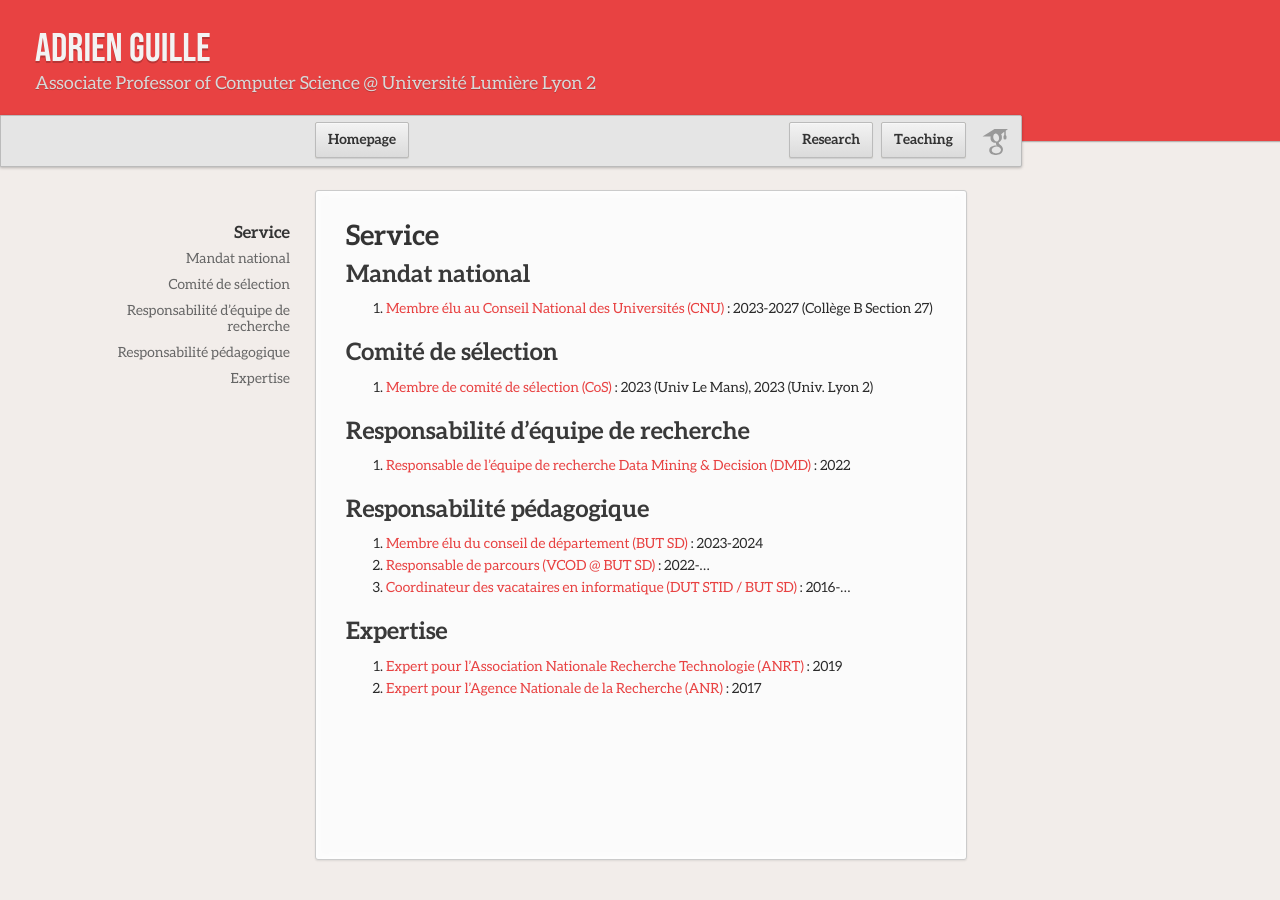
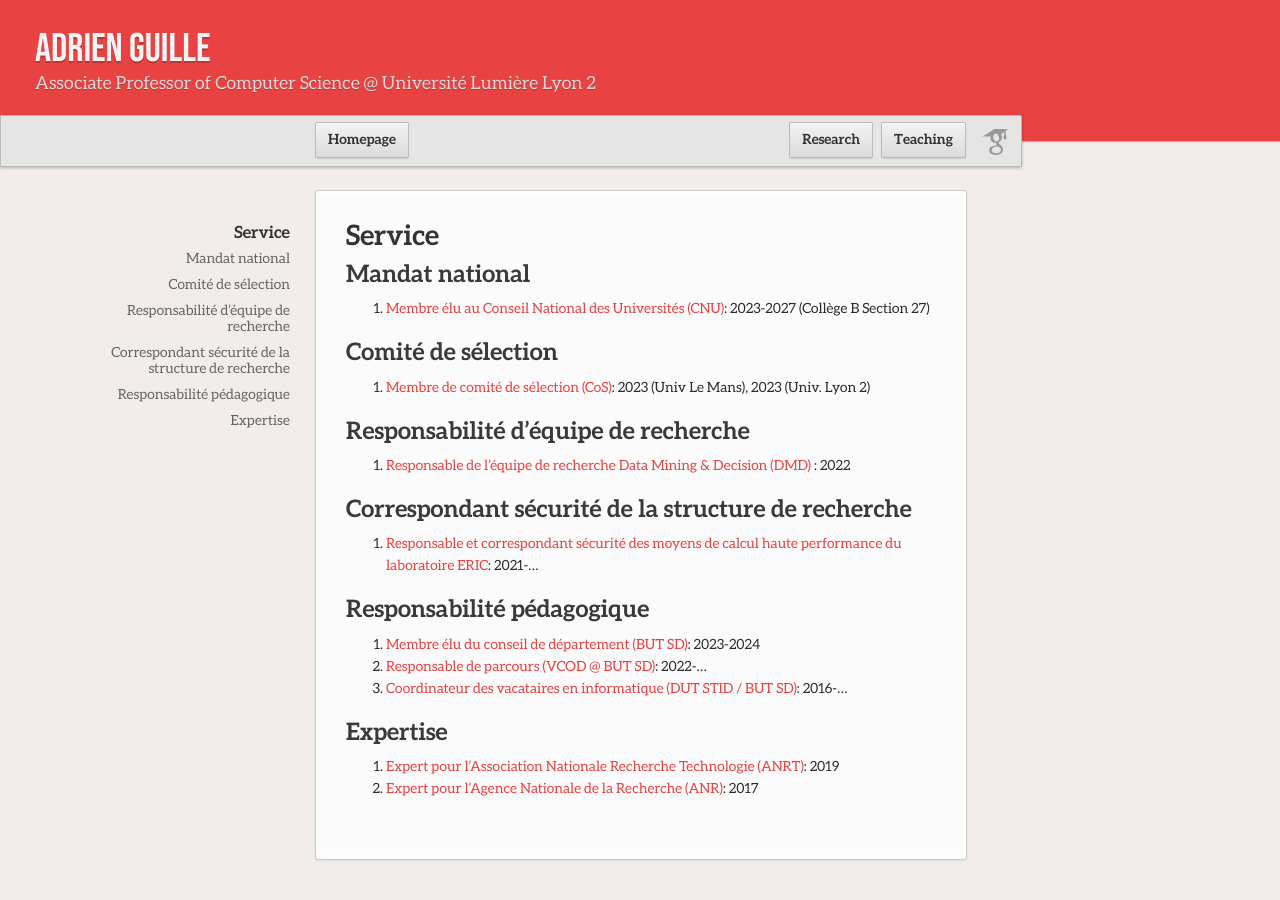
Before and after one commit to AdrienGuille/adrienguille.github.io, a Jekyll site: the page built from service.md, in a window 1280 px wide. Built offline with Jekyll 4.4.1, drawn with Linux system fonts in a browser that asks for light colours; our own code applies the rules of GitHub Pages for plain Markdown files.

Commit message:
Update service.md

```diff
--- a/service.md
+++ b/service.md
@@ -1,19 +1,22 @@
 # Service
 
 ## Mandat national
-- [Membre élu au Conseil National des Universités (CNU)](#) : 2023-2027 (Collège B Section 27)
+- [Membre élu au Conseil National des Universités (CNU)](#): 2023-2027 (Collège B Section 27)
 
 ## Comité de sélection
-- [Membre de comité de sélection (CoS)](#) : 2023 (Univ Le Mans), 2023 (Univ. Lyon 2)
+- [Membre de comité de sélection (CoS)](#): 2023 (Univ Le Mans), 2023 (Univ. Lyon 2)
 
 ## Responsabilité d'équipe de recherche
 - [Responsable de l'équipe de recherche Data Mining & Decision (DMD)](#) : 2022
 
+## Correspondant sécurité de la structure de recherche
+- [Responsable et correspondant sécurité des moyens de calcul haute performance du laboratoire ERIC](#): 2021-...
+
 ## Responsabilité pédagogique
-- [Membre élu du conseil de département (BUT SD)](#) : 2023-2024
-- [Responsable de parcours (VCOD @ BUT SD)](#) : 2022-...
-- [Coordinateur des vacataires en informatique (DUT STID / BUT SD)](#) : 2016-...
+- [Membre élu du conseil de département (BUT SD)](#): 2023-2024
+- [Responsable de parcours (VCOD @ BUT SD)](#): 2022-...
+- [Coordinateur des vacataires en informatique (DUT STID / BUT SD)](#): 2016-...
 
 ## Expertise
-- [Expert pour l'Association Nationale Recherche Technologie (ANRT)](#) : 2019
-- [Expert pour l'Agence Nationale de la Recherche (ANR)](#) : 2017
+- [Expert pour l'Association Nationale Recherche Technologie (ANRT)](#): 2019
+- [Expert pour l'Agence Nationale de la Recherche (ANR)](#): 2017
```
